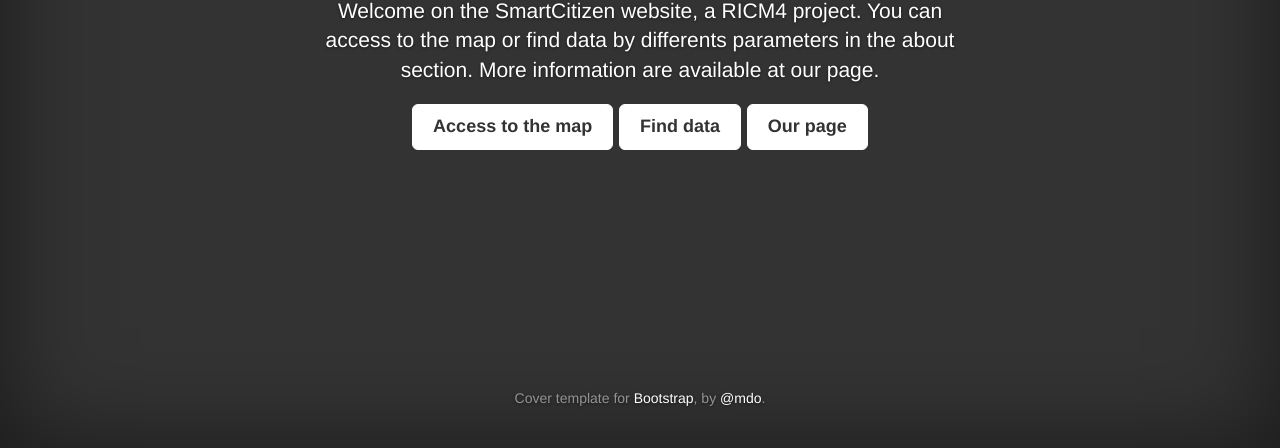
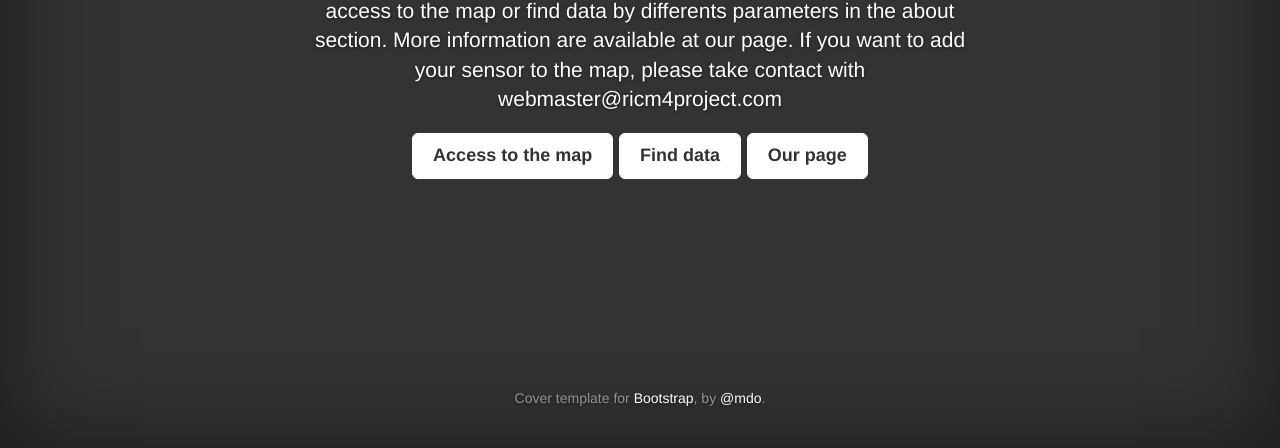
Before and after one commit to PaulLabat/SmartCitizen, a plain HTML site: page website/index.html in a window 1280 px wide. Shown: the part 352-800 px from the top of the page. Drawn offline with Linux system fonts and the light colour scheme.

Commit message:
Adding more information in sensors code Modification of the ReadMe

```diff
--- a/website/index.html
+++ b/website/index.html
@@ -37,7 +37,7 @@
 
           <div class="inner cover">
             <h1 class="cover-heading">SmartCitizen</h1>
-            <p class="lead">Welcome on the SmartCitizen website, a RICM4 project. You can access to the map or find data by differents parameters in the about section. More information are available at our page.</p>
+            <p class="lead">Welcome on the SmartCitizen website, a RICM4 project. You can access to the map or find data by differents parameters in the about section. More information are available at our page. If you want to add your sensor to the map, please take contact with webmaster@ricm4project.com</p>
             <p class="lead">
               <a href="map.html" class="btn btn-lg btn-default">Access to the map</a>
               <a href="about.html" class="btn btn-lg btn-default">Find data</a>
```
Also changed, not shown: README.md, 2 other files.
